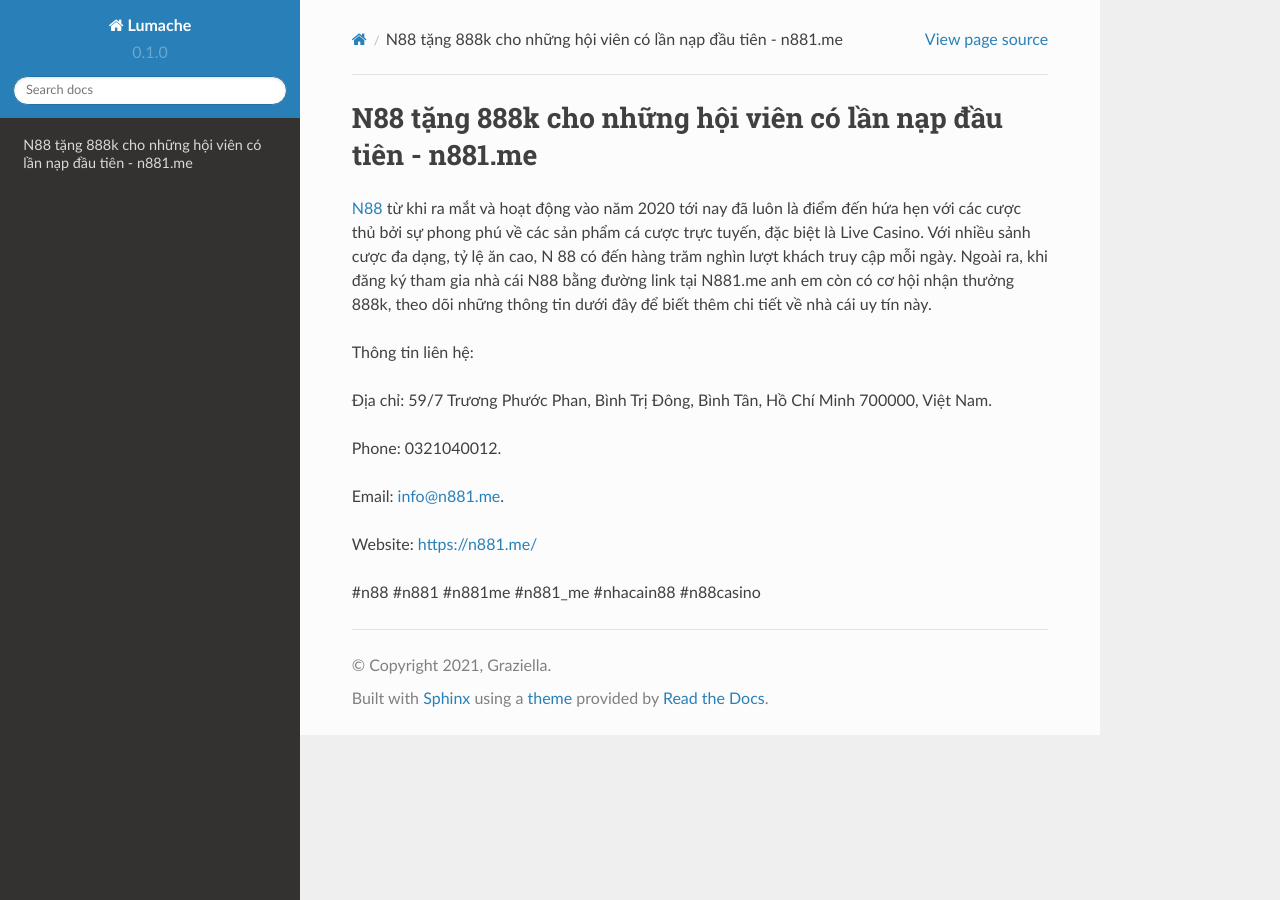
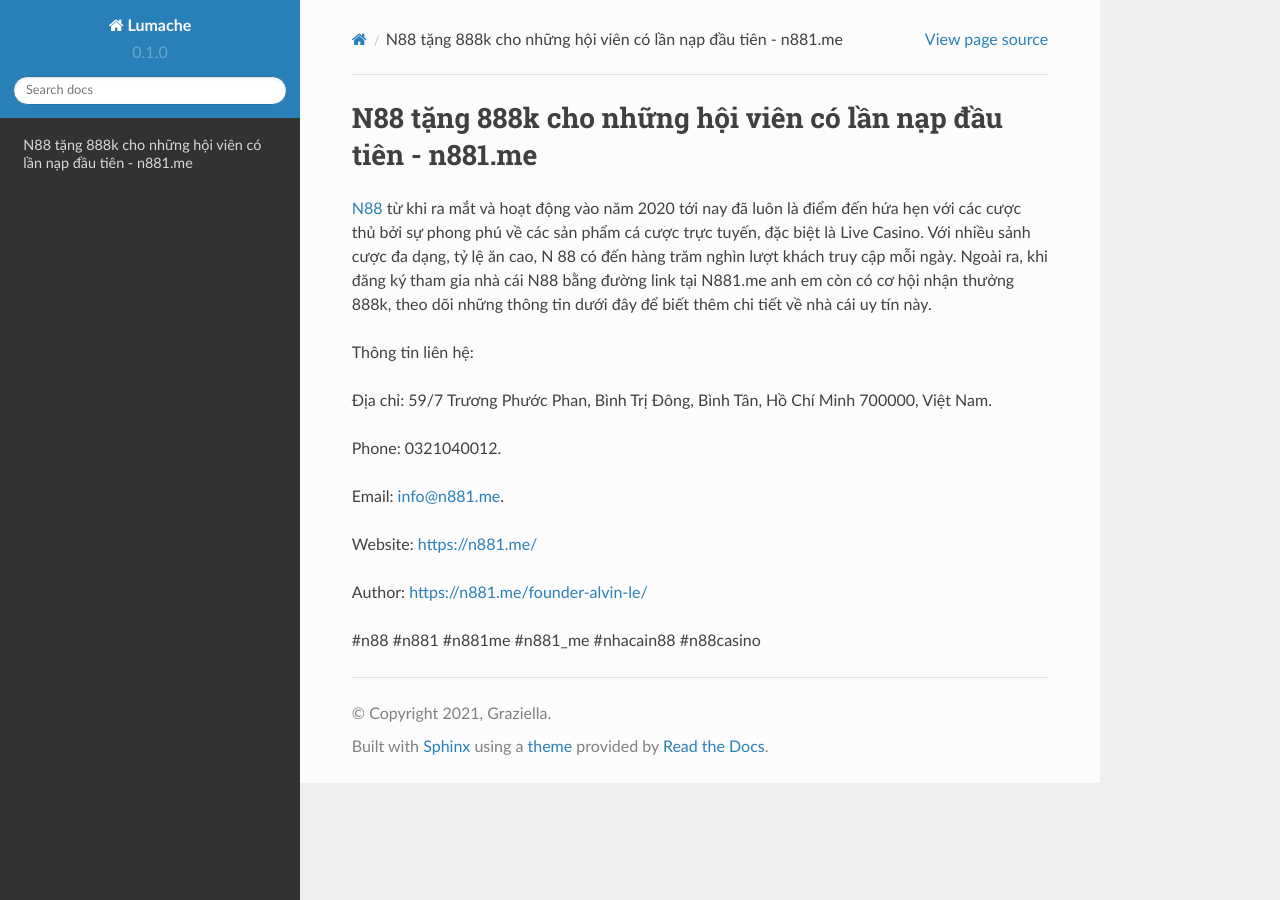
Before and after one commit to hosiertry99087/n881me, a Sphinx documentation site: the page built from docs/source/index.rst, in a window 1280 px wide. Built offline with Sphinx 7.4.7 and the Read the Docs theme 2.0.0, drawn with Linux system fonts in a browser that asks for light colours; part of the change alters nothing that is shown.

Commit message:
Update index.rst

```diff
--- a/docs/source/index.rst
+++ b/docs/source/index.rst
@@ -13,4 +13,6 @@ Email: info@n881.me.
 
 Website: https://n881.me/
 
+Author: https://n881.me/founder-alvin-le/
+
 #n88 #n881 #n881me #n881_me #nhacain88 #n88casino
```
